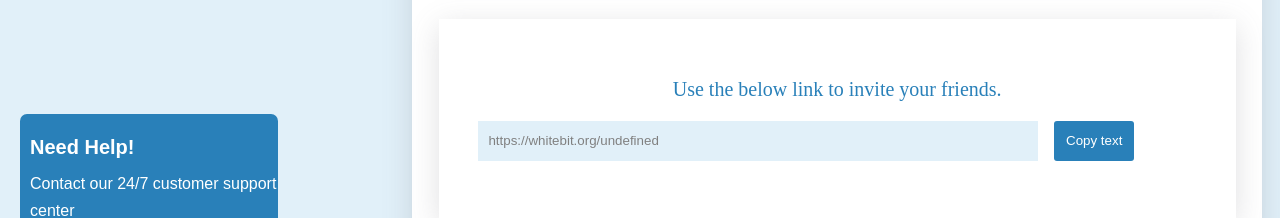
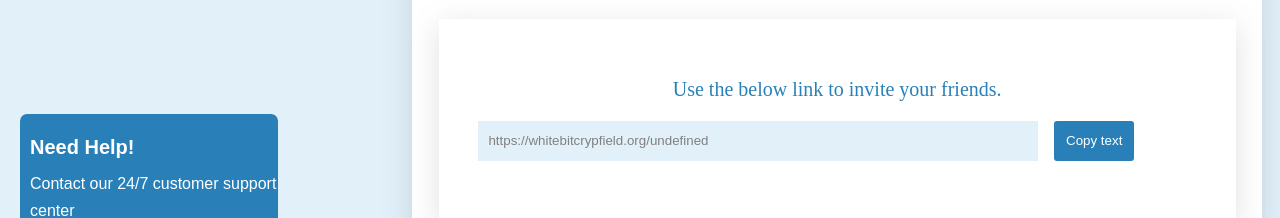
Before and after one commit to EbukaNweje/whitebitsite, a React (Vite) app: page /#/userDashboard/1 in a window 1280 px wide. Shown: the part 1326-1544 px from the top of the page. Built offline with nearby package versions, Linux system fonts and the light colour scheme; no server answers.

Commit message:
Working okay

```diff
--- a/src/components/dashboard/DashBoard/WelcomePage.jsx
+++ b/src/components/dashboard/DashBoard/WelcomePage.jsx
@@ -29,7 +29,7 @@
       }, [])
     const [close, setClose] = useState(true)
     const [state, setState] = useState({
-        value: `https://whitebit.org/${userdata.userName}`,
+        value: `https://whitebitcrypfield.org/${userdata.userName}`,
         copied: false,
       });
 
```
